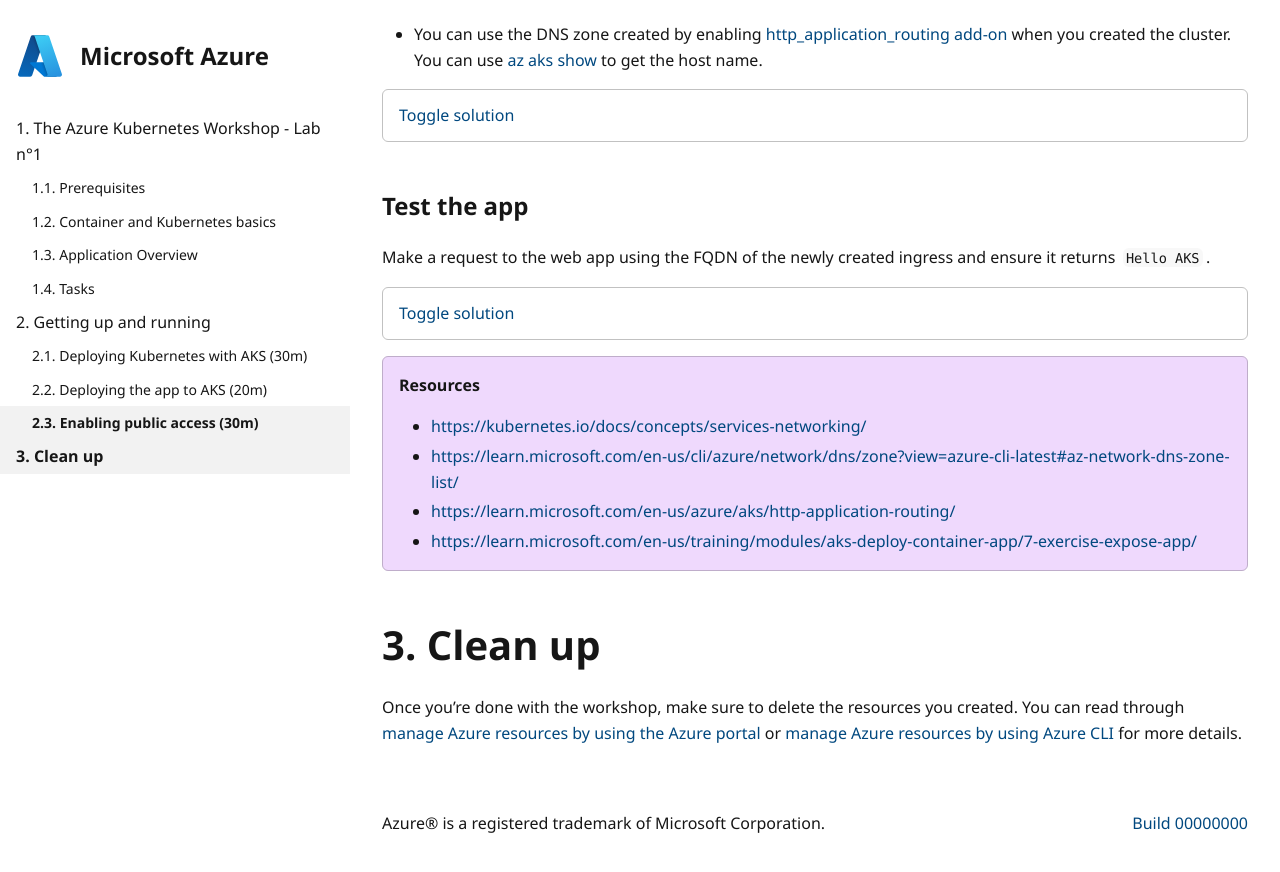
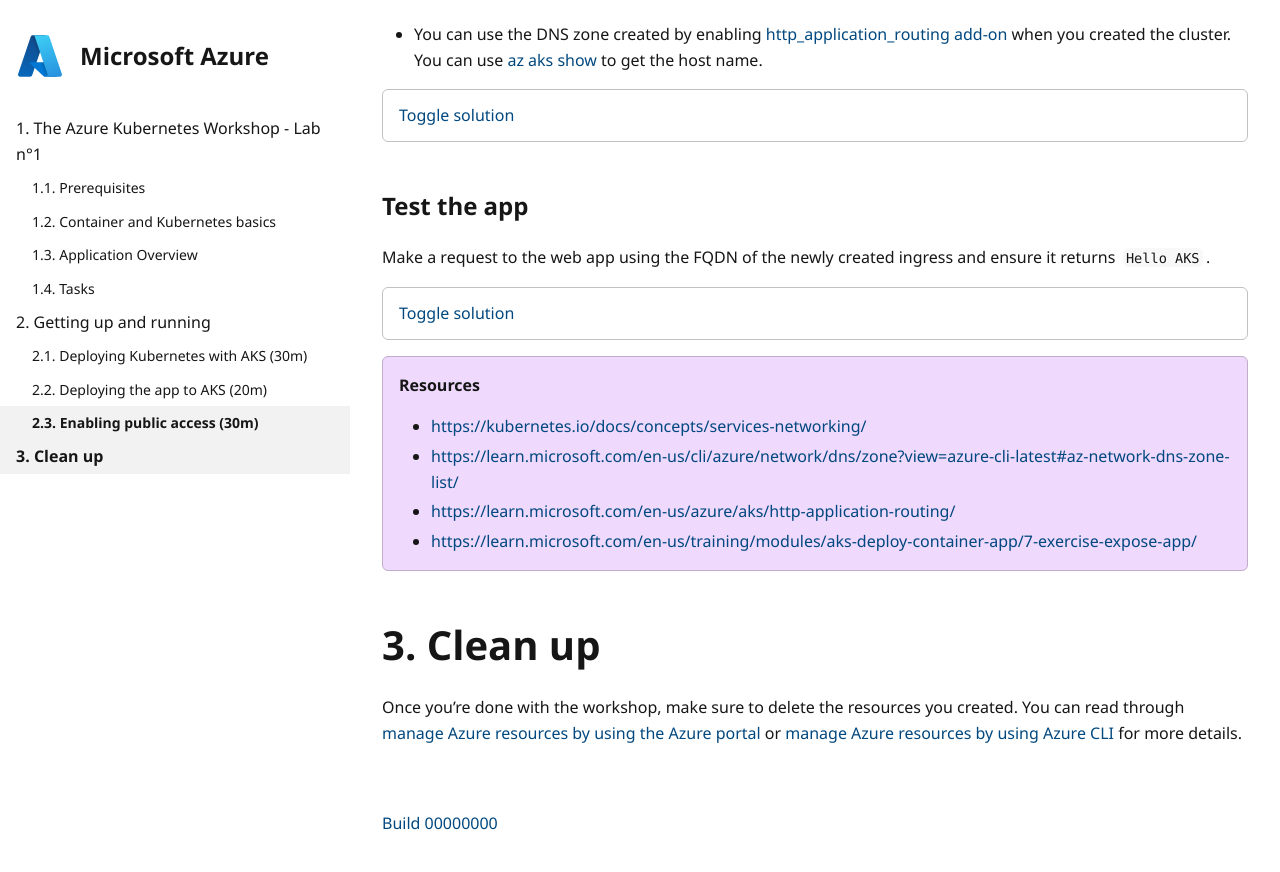
Before and after one commit to lgmorand/training-aks-lab1, a Jekyll site: the page built from index.html, in a window 1280 px wide and 900 px high, scrolled down 7277 px. Shown: the top 872 px of the window. Built offline with Jekyll 4.4.1, drawn with Linux system fonts in a browser that asks for light colours; the repository's description, which GitHub fills in, is left out.

Commit message:
remove ugly footer

```diff
--- a/_layouts/index.html
+++ b/_layouts/index.html
@@ -32,7 +32,6 @@
                 {{ content }}
             </article>
             <footer>
-                <span>Azure® is a registered trademark of Microsoft Corporation.</span>
                 <a href="{{ site.github.repository_url }}/commit/{{ site.github.build_revision }}">Build {{ site.github.build_revision | truncate: 8, "" }}</a>
             </footer>
         </div>
```
